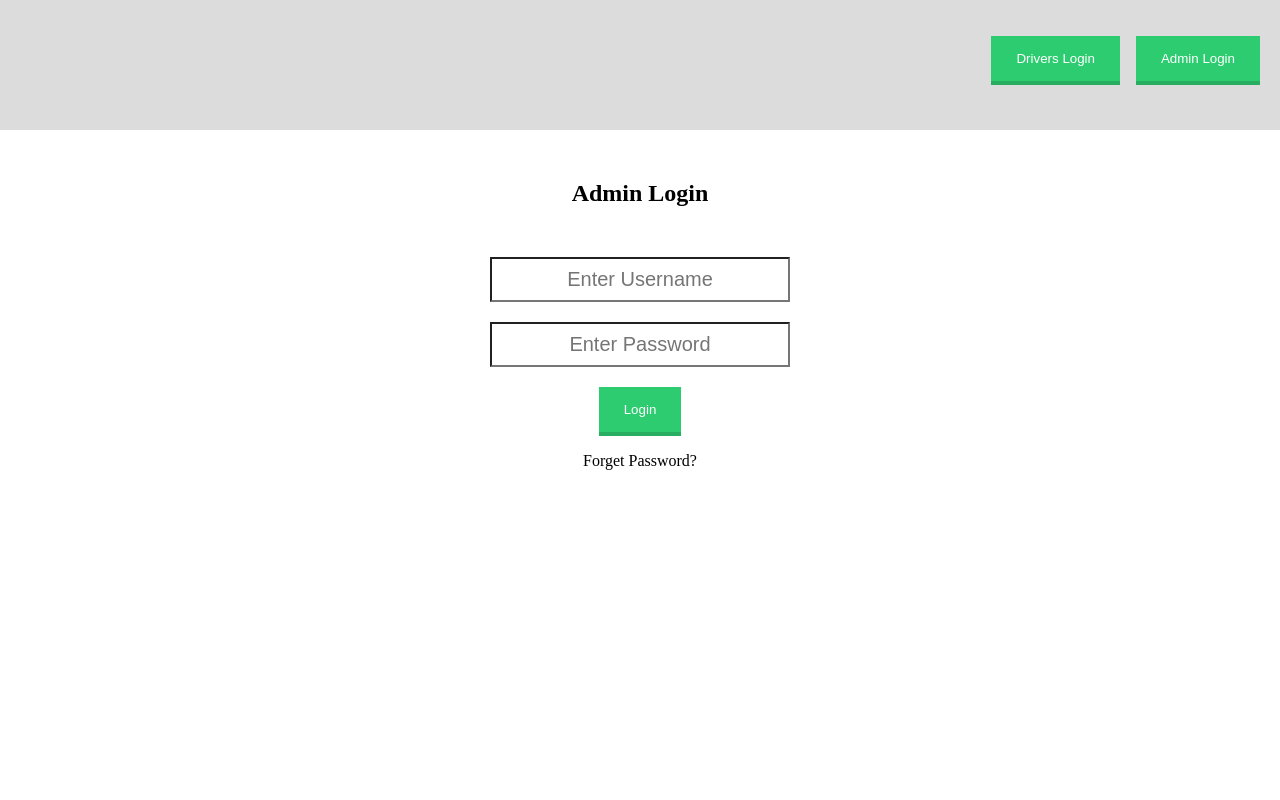
After one commit to Sinead-M/FYP_Start, a PHP site: page /adminLogin.php in a window 1280 px wide. The commit adds this page. Run offline with PHP 8.4, Linux system fonts and the light colour scheme.

Commit message:
Adding Admin Login

```diff
--- /dev/null
+++ b/adminLogin.php
@@ -0,0 +1,23 @@
+<?php include 'header.php'; ?>
+<html>
+<head>
+    <title>My first PHP Website</title>
+    <link rel="stylesheet" type="text/css" href="css/style.css">
+</head>
+<body>
+<h2 class="heading">Admin Login</h2>
+<!--        <a href="index.php">Click here to go back</a><br/>-->
+<div class="container">
+<form action="checkAdminLogin.php" method="post">
+    <div class="form-input">
+        <input type="text" name="username" required="required" placeholder="Enter Username" />
+    </div>
+    <div class="form-input">
+        <input type="password" name="password" required="required" placeholder="Enter Password" />
+    </div>
+    <input type="submit" value="Login" class="btn-login"/>
+    <p>Forget Password?</p>
+</form>
+</div>
+</body>
+</html>
--- a/css/header.css
+++ b/css/header.css
@@ -4,8 +4,8 @@ body{
 }
 .header{
     width: 100%;
-    height: 100px;
-    background-color: darkgray;
+    height: 90px;
+    background-color: gainsboro;
     padding: 20px;
     margin-right: 20px;
 }
@@ -21,7 +21,7 @@ body{
     background-color: #2ECC71;
     border-bottom: 4px solid #27AE60;
     position: absolute;
-    right: 134px;
+    right: 160px;
     top: 36px;
 }
 .login2{
@@ -31,5 +31,5 @@ body{
     background-color: #2ECC71;
     border-bottom: 4px solid #27AE60;
     position: absolute;
-    right: 0px;
+    right: 20px;
 }
--- a/css/style.css
+++ b/css/style.css
@@ -22,7 +22,7 @@ input[type="text"],input[type="password"]{
     margin: auto;
     margin-bottom: 20px;
     background-color: #fff;
-    padding-left: 30px;
+    text-align: center;
 }
 .btn-login{
     padding: 15px 25px;
--- a/header.php
+++ b/header.php
@@ -9,7 +9,7 @@
              <form action="login.php">
                  <input type="submit" value="Drivers Login" class="login"/>
              </form>
-            <form action="login.php">
+            <form action="adminLogin.php">
                 <input type="submit" value="Admin Login" class="login2"/>
             </form>
         </div>
--- a/home.php
+++ b/home.php
@@ -1,3 +1,4 @@
+<?php include 'header.php'; ?>
 <html>
     <head>
         <title>My first PHP website</title>
--- a/login.php
+++ b/login.php
@@ -7,7 +7,7 @@
     <body>
         <h2 class="heading">Drivers Login</h2>
 <!--        <a href="index.php">Click here to go back</a><br/>-->
-        <div class="container"
+        <div class="container">
             <form action="checklogin.php" method="post">
                 <div class="form-input">
                     <input type="text" name="username" required="required" placeholder="Enter Username" />
```
Also changed, not shown: checkAdminLogin.php (added, +38 -0 lines).
